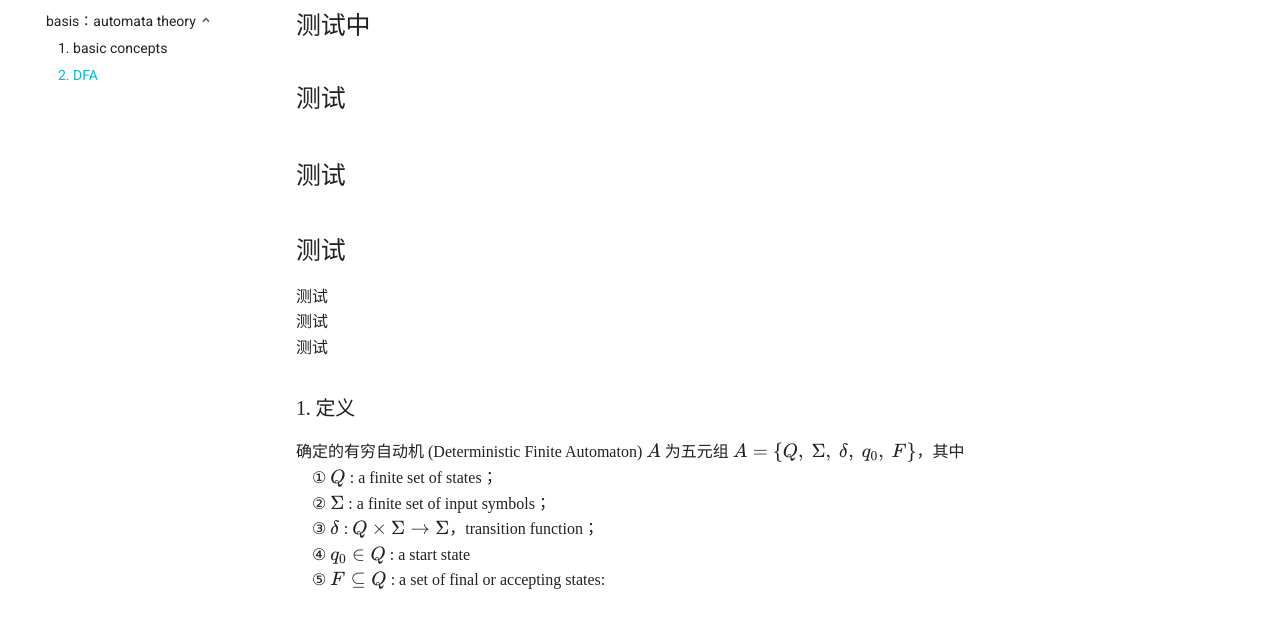
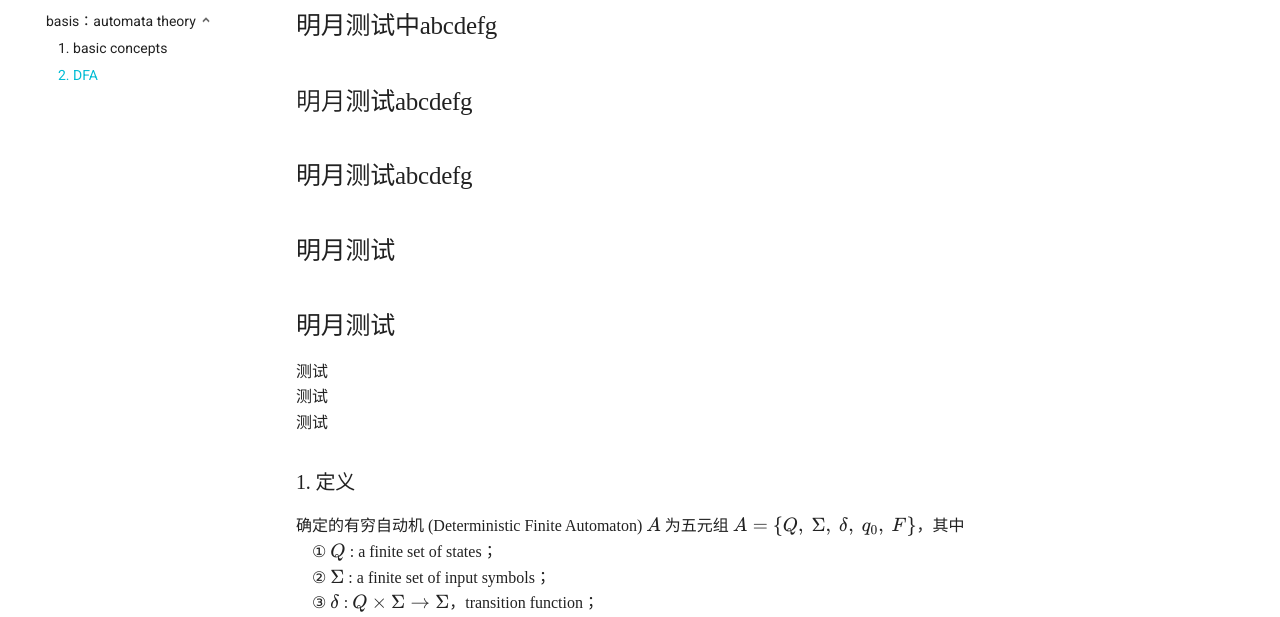
Before and after one commit to HarvestSeek/Compilation, a plain HTML site: page 0/2/index.html in a window 1280 px wide. Shown: the part 171-788 px from the top of the page. Drawn offline with nearby package versions, Linux system fonts and the light colour scheme; files whose address does not match are found by name; a web font is replaced by a local one.

Commit message:
Deployed  with MkDocs version: 1.0.4

```diff
--- a/0/2/index.html
+++ b/0/2/index.html
@@ -363,13 +363,15 @@
 
                   <h1>2. DFA</h1>
 
-                <h2 style="font-family:'Source-Han-Norm1f68bc4cf321493';" >测试中</h2>
+                <h2 style="font-family:'Source-Han-Norm1f68bc4cf321493';" >明月测试中abcdefg</h2>
 
-<h2 style="font-family:'S-1';">测试</h2>
+<h2 style="font-family:'S-1';">明月测试abcdefg</h2>
 
-<h2 style="font-family:'webfont1';">测试</h2>
+<h2 style="font-family:'思源黑体 CN';">明月测试abcdefg</h2>
 
-<h2>测试</h2>
+<h2 style="font-family:'webfont';">明月测试</h2>
+
+<h2>明月测试</h2>
 
 <p><font face="Source-Han-Norm1f68bc4cf321493">测试</font><br>
 测试
@@ -472,6 +474,8 @@
 
         <script src="../../js/katex.js"></script>
 
+        <script src="../../js/font.js"></script>
+
         <script src="https://cdn.jsdelivr.net/npm/katex@0.10.2/dist/katex.min.js"></script>
 
         <script src="https://cdn.jsdelivr.net/npm/katex@0.10.2/dist/contrib/auto-render.min.js"></script>
--- a/css/font.css
+++ b/css/font.css
@@ -16,12 +16,12 @@ font-style: normal;}
 
 @font-face {
   font-family: 'S-1';
-  src: url('/fonts/webfont.eot'); /* IE9*/
-  src: url('../fonts/webfont.eot?#iefix') format('embedded-opentype'), /* IE6-IE8 */
-  url('../assets/fonts/webfont.woff2') format('woff2'),
-  url('../assets/fonts/webfont.woff') format('woff'), /* chrome、firefox */
-  url('../assets/fonts/webfont.ttf') format('truetype'), /* chrome、firefox、opera、Safari, Android, iOS 4.2+*/
- // url('../assets/fonts/webfont.svg') format('svg'); /* iOS 4.1- */
+  src: url('/Compilation/wfonts/fonts/webfont.eot'); /* IE9*/
+  src: url('/Compilation/wfonts/fonts/webfont.eot?#iefix') format('embedded-opentype'), /* IE6-IE8 */
+  url('/Compilation/wfonts/fonts/webfont.woff2') format('woff2'),
+  url('/Compilation/wfonts/fonts/webfont.woff') format('woff'), /* chrome、firefox */
+  url('/Compilation/wfonts/fonts/webfont.ttf') format('truetype'), /* chrome、firefox、opera、Safari, Android, iOS 4.2+*/
+ // url('/Compilation/wfonts/fonts/webfont.svg') format('svg'); /* iOS 4.1- */
  font-weight: normal;
  font-style: normal;
 }
@@ -29,21 +29,10 @@ font-style: normal;}
 @font-face {
   font-family: 'webfont';
   font-display: swap;
-  src: url('//at.alicdn.com/t/webfont_mauqm9o1l4d.eot'); /* IE9*/
-  src: url('//at.alicdn.com/t/webfont_mauqm9o1l4d.eot?#iefix') format('embedded-opentype'), /* IE6-IE8 */
-  url('//at.alicdn.com/t/webfont_mauqm9o1l4d.woff2') format('woff2'),
-  url('//at.alicdn.com/t/webfont_mauqm9o1l4d.woff') format('woff'), /* chrome、firefox */
-  url('//at.alicdn.com/t/webfont_mauqm9o1l4d.ttf') format('truetype'), /* chrome、firefox、opera、Safari, Android, iOS 4.2+*/
-  url('//at.alicdn.com/t/webfont_mauqm9o1l4d.svg#NotoSansHans-DemiLight') format('svg'); /* iOS 4.1- */
+  src: url('//at.alicdn.com/t/webfont_gh2qssh92wg.eot'); /* IE9*/
+  src: url('//at.alicdn.com/t/webfont_gh2qssh92wg.eot?#iefix') format('embedded-opentype'), /* IE6-IE8 */
+  url('//at.alicdn.com/t/webfont_gh2qssh92wg.woff2') format('woff2'),
+  url('//at.alicdn.com/t/webfont_gh2qssh92wg.woff') format('woff'), /* chrome、firefox */
+  url('//at.alicdn.com/t/webfont_gh2qssh92wg.ttf') format('truetype'), /* chrome、firefox、opera、Safari, Android, iOS 4.2+*/
+  url('//at.alicdn.com/t/webfont_gh2qssh92wg.svg#NotoSansHans-DemiLight') format('svg'); /* iOS 4.1- */
 }
-
-@font-face {
-  font-family: 'webfont1';
-  font-display: swap;
-  src: url('//at.alicdn.com/t/webfont_qnq6n0c47v.eot'); /* IE9*/
-  src: url('//at.alicdn.com/t/webfont_qnq6n0c47v.eot?#iefix') format('embedded-opentype'), /* IE6-IE8 */
-  url('//at.alicdn.com/t/webfont_qnq6n0c47v.woff2') format('woff2'),
-  url('//at.alicdn.com/t/webfont_qnq6n0c47v.woff') format('woff'), /* chrome、firefox */
-  url('//at.alicdn.com/t/webfont_qnq6n0c47v.ttf') format('truetype'), /* chrome、firefox、opera、Safari, Android, iOS 4.2+*/
-  url('//at.alicdn.com/t/webfont_qnq6n0c47v.svg#NotoSansHans-Black') format('svg'); /* iOS 4.1- */
-}
```
Also changed, not shown: 0/1/index.html (+2 -0 lines), 0/3/index.html (+2 -0 lines), 404.html (+2 -0 lines), color/index.html (+2 -0 lines), index.html (+2 -0 lines), search/search_index.json (+1 -1 lines), js/font.js (added), wfonts/fonts/webfont.ttf (renamed from css/fonts/webfont.ttf), wfonts/fonts/webfont.woff (renamed from css/fonts/webfont.woff), wfonts/fonts/webfont.woff2 (renamed from css/fonts/webfont.woff2), 5 other files.
